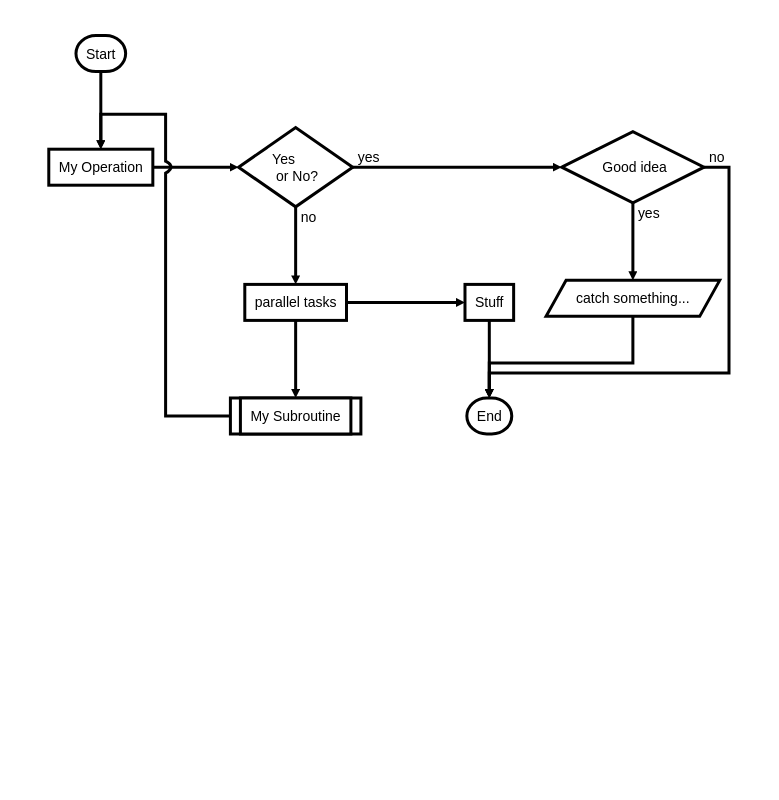
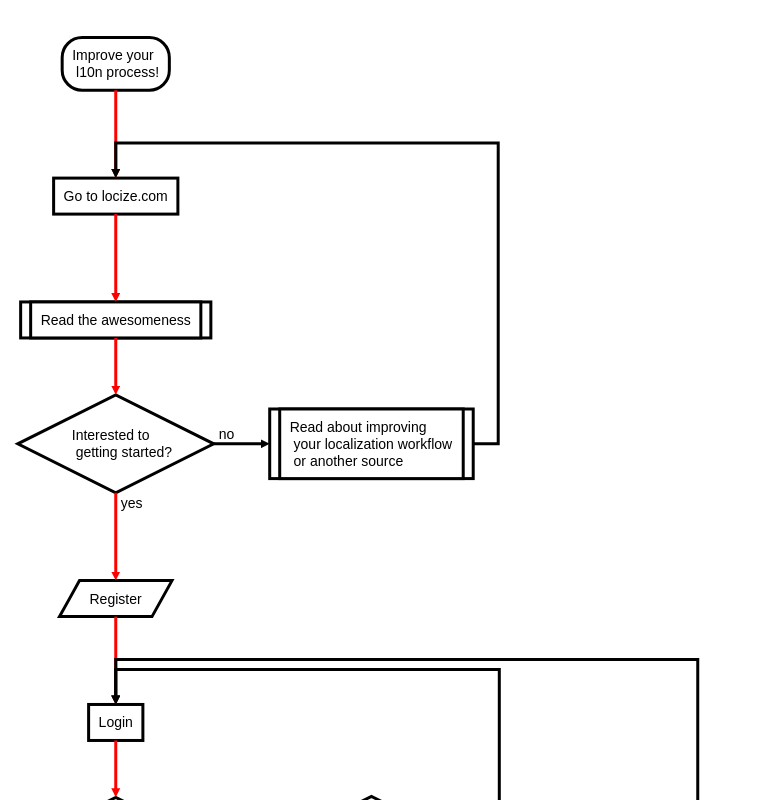
Before and after one commit to adrai/flowchart.js, a website built with webpack: page index.html in a window 1280 px wide. Shown: the top 800 px of the page, without its empty margins (0-779 px from the left). Built offline with nearby package versions, Linux system fonts and the light colour scheme.

Commit message:
fix: Remove unneeded logic

```diff
--- a/index.html
+++ b/index.html
@@ -8,25 +8,36 @@
   </head>
   <body>
     <div id="chart">
-      st=>start: Start|past:>http://www.google.com[blank]
-      e=>end: End:>http://www.google.com
-      op1=>operation: My Operation|past:$myFunction
-      op2=>operation: Stuff|current
-      sub1=>subroutine: My Subroutine|invalid
-      cond=>condition: Yes
-      or No?|approved:>http://www.google.com
-      c2=>condition: Good idea|rejected
-      io=>inputoutput: catch something...|request
-      para=>parallel: parallel tasks
+      st=>start: Improve your
+      l10n process!
+      e=>end: Continue to have fun!:>https://youtu.be/YQryHo1iHb8[blank]
+      op1=>operation: Go to locize.com:>https://locize.com[blank]
+      sub1=>subroutine: Read the awesomeness
+      cond(align-next=no)=>condition: Interested to
+      getting started?
+      io=>inputoutput: Register:>https://www.locize.io/register[blank]
+      sub2=>subroutine: Read about improving
+      your localization workflow
+      or another source:>https://medium.com/@adrai/8-signs-you-should-improve-your-localization-process-3dc075d53998[blank]
+      op2=>operation: Login:>https://www.locize.io/login[blank]
+      cond2=>condition: valid password?
+      cond3=>condition: reset password?
+      op3=>operation: send email
+      sub3=>subroutine: Create a demo project
+      sub4=>subroutine: Start your real project
+      io2=>inputoutput: Subscribe
 
-      st->op1(right)->cond
-      cond(yes, right)->c2
-      cond(no)->para
-      c2(true)->io->e
-      c2(false)->e
+      st->op1->sub1->cond
+      cond(yes)->io->op2->cond2
+      cond2(no)->cond3
+      cond3(no,bottom)->op2
+      cond3(yes)->op3
+      op3(right)->op2
+      cond2(yes)->sub3
+      sub3->sub4->io2->e
+      cond(no)->sub2(right)->op1
 
-      para(path1, bottom)->sub1(left)->op1
-      para(path2, right)->op2->e
+      st@>op1({"stroke":"Red"})@>sub1({"stroke":"Red"})@>cond({"stroke":"Red"})@>io({"stroke":"Red"})@>op2({"stroke":"Red"})@>cond2({"stroke":"Red"})@>sub3({"stroke":"Red"})@>sub4({"stroke":"Red"})@>io2({"stroke":"Red"})@>e({"stroke":"Red","stroke-width":6,"arrow-end":"classic-wide-long"})
     </div>
     <script>
       function myFunction(event, node) {
--- a/src/flowchart.symbol.js
+++ b/src/flowchart.symbol.js
@@ -433,7 +433,7 @@ Symbol.prototype.drawLineTo = function(symbol, text, origin) {
   } else if ((origin && origin === 'right') && isLeft) {
     yOffset = Math.max(symbol.topLines.length, this.rightLines.length) * 10;
     line = drawLine(this.chart, right, [
-      {x: right.x + lineLength/2, y: right.y - yOffset},
+      {x: right.x + lineLength/2, y: right.y},
       {x: right.x + lineLength/2, y: symbolTop.y - lineLength/2 - yOffset},
       {x: symbolTop.x, y: symbolTop.y - lineLength/2 - yOffset},
       {x: symbolTop.x, y: symbolTop.y}
```
Also changed, not shown: release/flowchart.js, release/flowchart.min.js, 2 other files.
